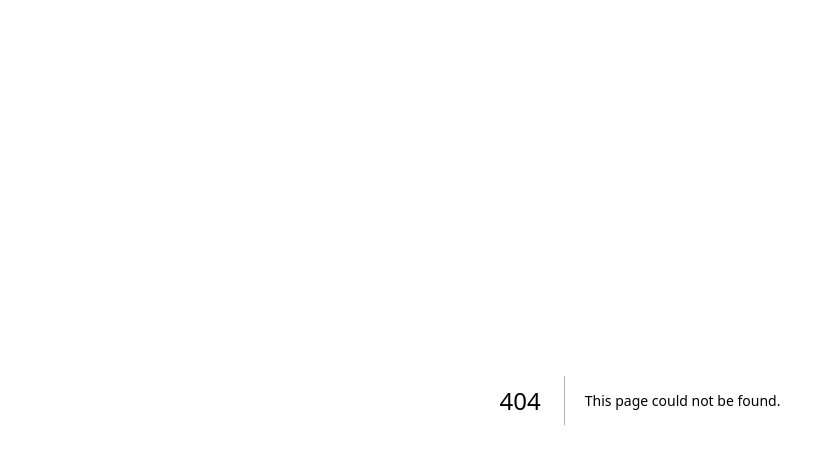
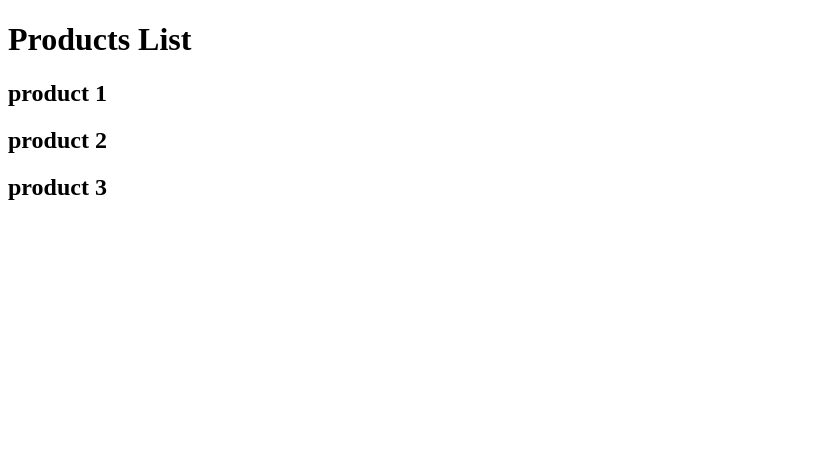
Before and after one commit to fadelch/Nextjs-Tutorial, a Next.js app in the folder rouing-demo/: page /product in a window 1280 px wide. Before the commit this address had no page. Shown: the top 464 px of the page, without its empty margins (0-835 px from the left). Built offline with nearby package versions, Linux system fonts and the light colour scheme.

Commit message:
Dynamic Routes for slugs items

```diff
--- /dev/null
+++ b/rouing-demo/src/app/product/page.tsx
@@ -0,0 +1,10 @@
+export default function ProductsList() {
+  return (
+    <>
+      <h1>Products List</h1>
+      <h2>product 1</h2>
+      <h2>product 2</h2>
+      <h2>product 3</h2>
+    </>
+  );
+}
```
Also changed, not shown: rouing-demo/src/app/product/[id]/page.tsx (added, +12 -0 lines), 1 other file (tests, documents, lock files or other folders).
